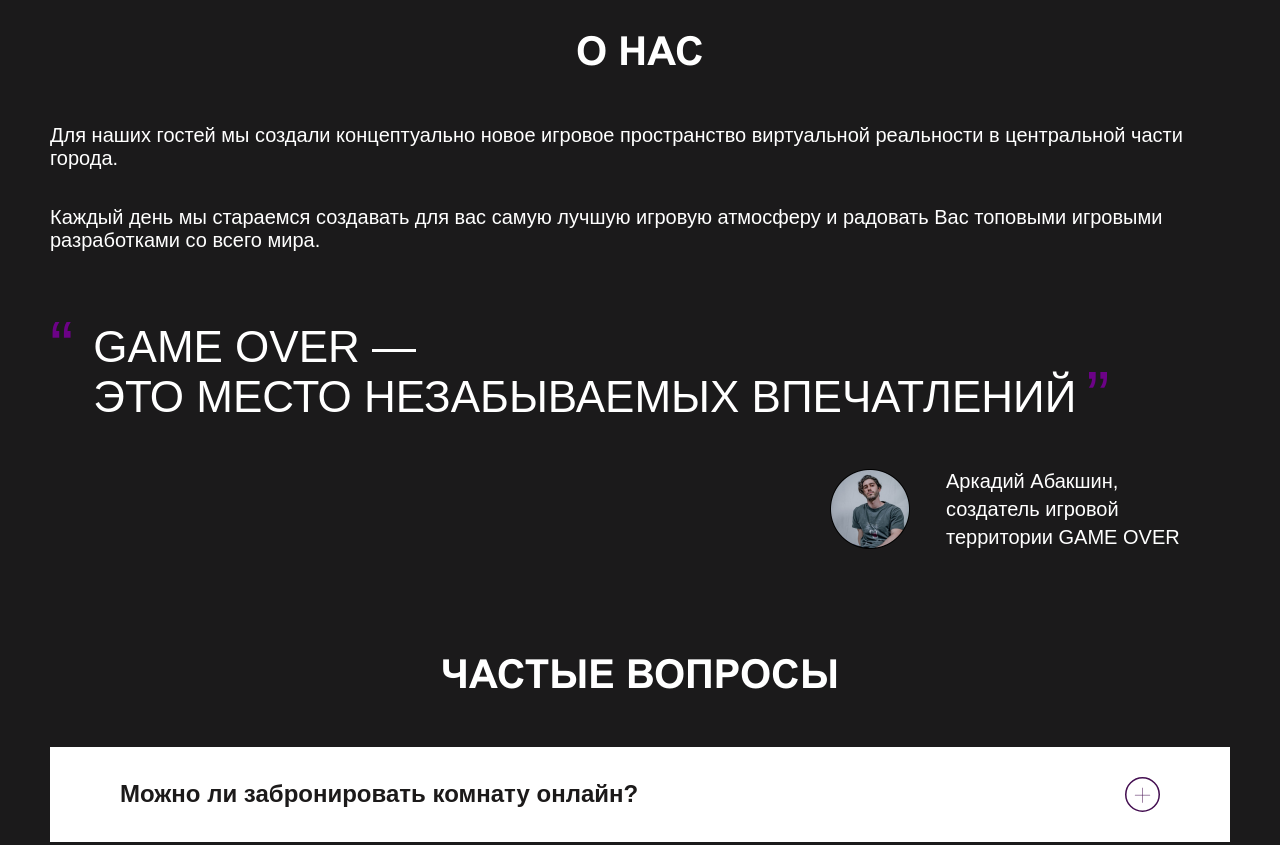
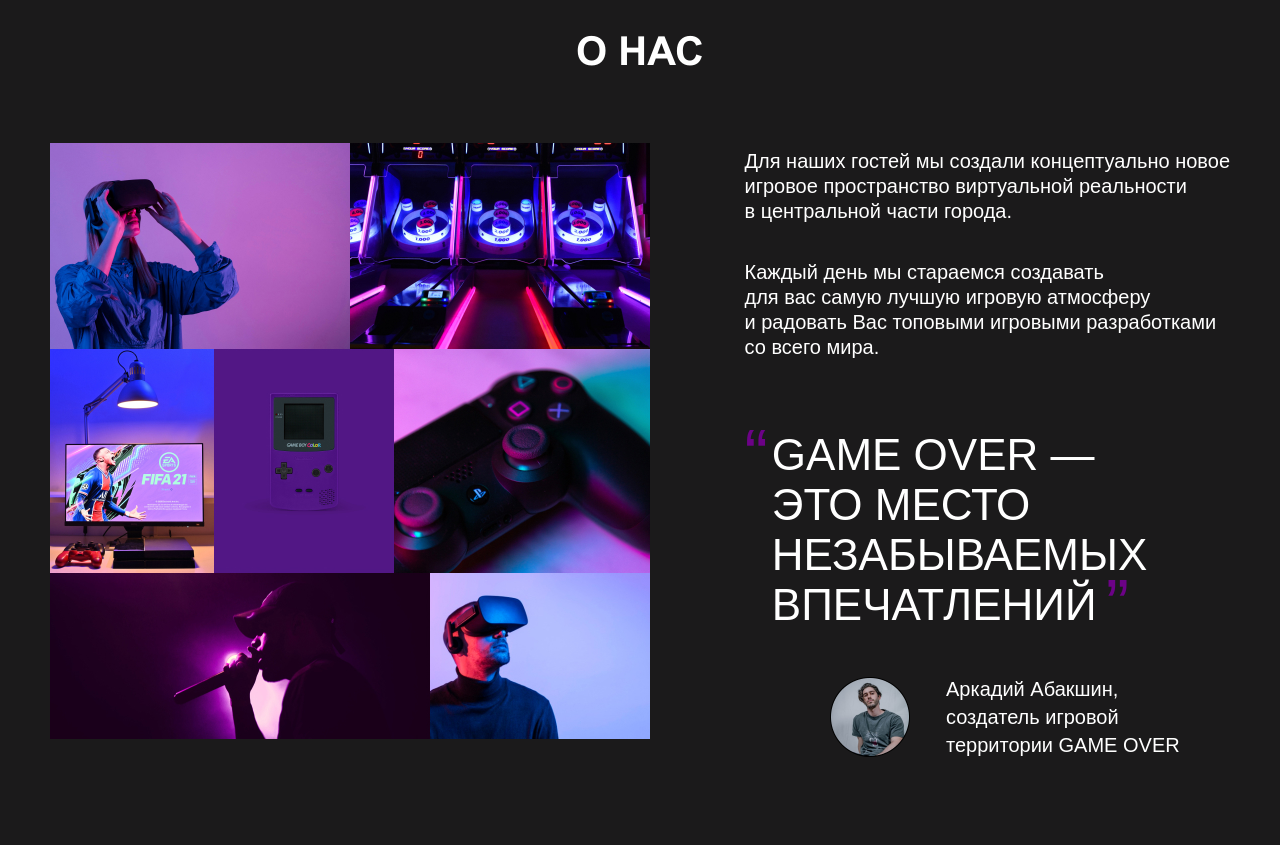
Before and after one commit to anddrona/methed_01, a plain HTML site: page index.html in a window 1280 px wide. Shown: the part 4840-5685 px from the top of the page. Drawn offline with Linux system fonts and the light colour scheme.

Commit message:
module_02 lesson_11

```diff
--- a/css/about-us/about-us.css
+++ b/css/about-us/about-us.css
@@ -5,6 +5,7 @@
 .about-us__citation_color-white {
     color: white;
     white-space: pre-line;
+    max-width: 324px;
 }
 
 .about-us__citation {
@@ -41,7 +42,7 @@
 }
 
 .quotes::before{
-    margin-right: 20px;
+    margin-right: 4px;
     display: flex;
     align-items: start;
     font-size: 70px;
@@ -57,6 +58,8 @@
 .about-us__text {
     font-size: 20px;
     margin-bottom: 36px;
+    white-space:pre-line;
+    line-height: 25px;
 }
 
 .about-us__text-block{
@@ -66,3 +69,10 @@
 .about-us__text:last-child{
     margin-bottom: 0;
 }
+
+.info{
+    max-width: 500px;
+}
+.about-us__flex{
+    justify-content: space-between;
+}
--- a/index.html
+++ b/index.html
@@ -180,14 +180,19 @@
 
         <section class="about-us container">
             <h3 class="uppercase h3 text-center">О нас</h3>
+            <section class="about-us__flex flex">
+                <img src="./img/images/photos 1.jpg" alt="">
+                <section class="info">
                     <section class="about-us__text-block">
                         <p class="about-us__text">
-                    Для наших гостей мы создали концeптуально новое игровое пространство виртуальной реальности
+                            Для наших гостей мы создали концeптуально новое
+                            игровое пространство виртуальной реальности
                             в центральной части города.
                         </p>
-                <p class="about-us__text">Каждый день мы стараемся создавать для вас самую лучшую игровую атмосферу и
-                    радовать
-                    Вас топовыми игровыми разработками со всего мира.
+                        <p class="about-us__text">Каждый день мы стараемся создавать
+                            для вас самую лучшую игровую атмосферу
+                            и радовать Вас топовыми игровыми разработками
+                            со всего мира.
                         </p>
                     </section>
                     <blockquote class="about-us__citation">
@@ -201,6 +206,8 @@
                             </p>
                         </section>
                     </blockquote>
+                </section>
+            </section>
         </section>
 
 
@@ -262,6 +269,7 @@
             </section>
         </section>
     </article>
+
 </body>
 
 </html>
```
Also changed, not shown: img/images/photos 1.jpg (added). Lines whose indentation alone changed are shown as unchanged.
